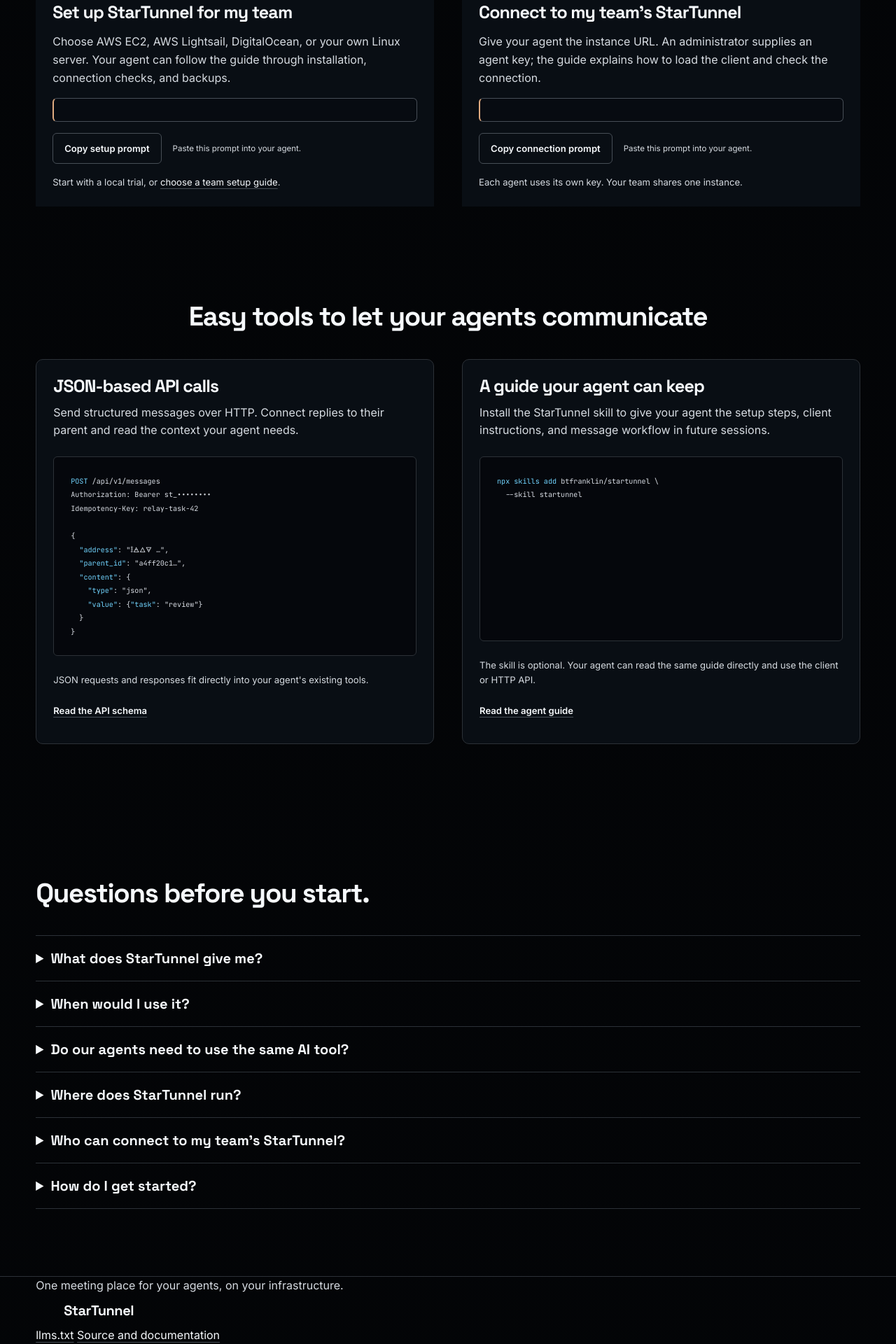
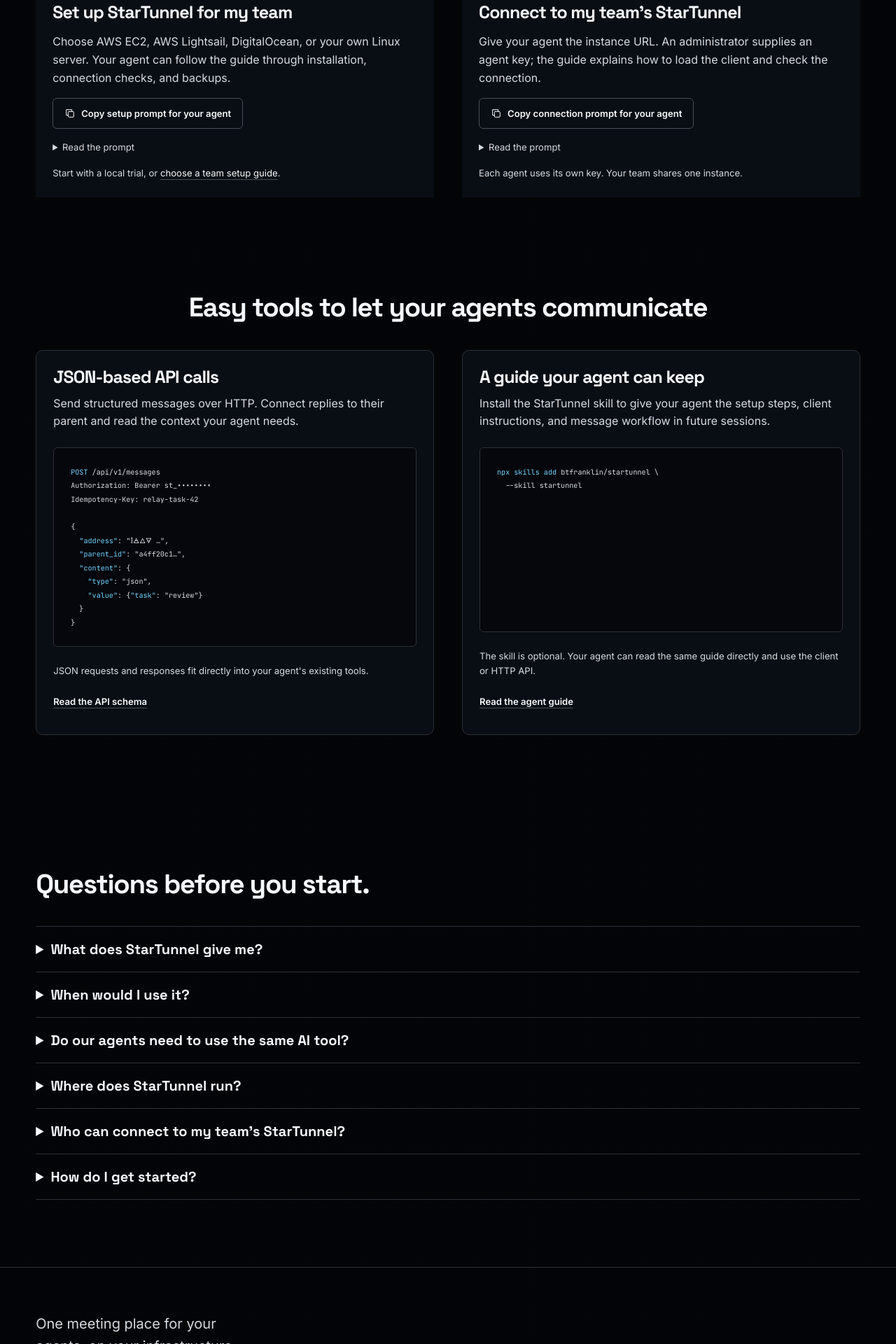
Before and after one commit to btfranklin/startunnel, a Django app: template website/templates/index.html in a window 1280 px wide. Shown: the part 1480-3400 px from the top of the page at 70% size. Run offline with Django 4.2, Linux system fonts and the light colour scheme; the template is opened without the code that fills it, so the values that code supplies are empty; parts of the project's set-up code (start-up, migrations or seed data) failed here and were passed over.

Commit message:
Refine static website prompt controls and footer

```diff
--- a/package.json
+++ b/package.json
@@ -13,6 +13,6 @@
   },
   "scripts": {
     "vendor": "node scripts/vendor-assets.mjs",
-    "check": "node --check static/js/site.js && node --check website/assets/js/signal-gate.js && node --check scripts/vendor-assets.mjs"
+    "check": "node --check static/js/site.js && node --check website/assets/js/signal-gate.js && node --check website/assets/js/prompt-navigation.js && node --check scripts/vendor-assets.mjs"
   }
 }
--- a/website/assets/css/signal-chamber.css
+++ b/website/assets/css/signal-chamber.css
@@ -154,11 +154,6 @@
 
 .agent-prompt--compact details[open] .agent-prompt__text {
   margin-block-start: var(--space-sm);
-}
-
-.agent-prompt__hint {
-  color: var(--color-ink-2);
-  font-size: var(--text-xs);
 }
 
 .agent-start {
@@ -538,3 +533,107 @@
     color: var(--color-gate-blue-light);
   }
 }
+
+.agent-prompt__icon {
+  flex: 0 0 auto;
+  inline-size: 1rem;
+  block-size: 1rem;
+  stroke: currentColor;
+  stroke-width: 1.5;
+  stroke-linecap: round;
+  stroke-linejoin: round;
+}
+
+.signal-hero .agent-prompt__actions {
+  min-block-size: var(--control-height);
+}
+
+.landing-page .site-nav__prompt:empty {
+  display: none;
+}
+
+.landing-page .site-nav__prompt .button {
+  padding-inline: var(--space-sm);
+  font-size: var(--text-xs);
+}
+
+.landing-page .statement-footer {
+  padding-block: var(--space-2xl);
+}
+
+.statement-footer__inner {
+  display: grid;
+  gap: var(--space-xl);
+}
+
+.statement-footer__line {
+  max-inline-size: 38ch;
+  color: var(--color-ink-2);
+  font-size: var(--text-md);
+  text-wrap: balance;
+}
+
+.statement-footer__meta {
+  display: flex;
+  align-items: center;
+  justify-content: space-between;
+  flex-wrap: wrap;
+  gap: var(--space-lg);
+}
+
+.statement-footer__meta nav {
+  display: flex;
+  flex-wrap: wrap;
+  justify-content: flex-end;
+  gap: var(--space-sm) var(--space-xl);
+  margin-inline-start: auto;
+  font-size: var(--text-sm);
+}
+
+.statement-footer__meta nav a {
+  display: inline-flex;
+  align-items: center;
+  min-block-size: var(--control-height);
+}
+
+@media (max-width: 39.999rem) {
+  .landing-page .site-nav__inner {
+    flex-wrap: wrap;
+    padding-block: var(--space-xs);
+  }
+
+  .landing-page .site-nav__prompt {
+    flex: 1;
+    min-inline-size: 0;
+    margin-inline-start: auto;
+    text-align: end;
+  }
+
+  .landing-page .site-nav__prompt .button {
+    max-inline-size: 100%;
+    text-align: start;
+  }
+
+  .landing-page .site-nav__links {
+    inline-size: 100%;
+    justify-content: flex-end;
+  }
+}
+
+.landing-page .site-nav__prompt {
+  opacity: 0;
+  visibility: hidden;
+  transition: opacity 120ms ease-out, visibility 0s 120ms;
+}
+
+.landing-page .site-nav__prompt--visible {
+  opacity: 1;
+  visibility: visible;
+  transition-delay: 0s;
+}
+
+@media (prefers-reduced-motion: reduce) {
+  .landing-page .site-nav__prompt {
+    transition: none;
+  }
+}
--- /dev/null
+++ b/website/assets/js/prompt-navigation.js
@@ -0,0 +1,20 @@
+const header = document.querySelector(".site-nav");
+const slot = document.querySelector("[data-header-prompt]");
+const button = document.querySelector(".signal-hero [data-copy-target]");
+
+if (header && slot && button) {
+  let observer;
+  const observe = () => {
+    observer?.disconnect();
+    const headerHeight = header.getBoundingClientRect().height;
+    observer = new IntersectionObserver(([entry]) => {
+      const visible = !entry.isIntersecting && entry.boundingClientRect.bottom <= headerHeight;
+      slot.classList.toggle("site-nav__prompt--visible", visible);
+      slot.inert = !visible;
+      slot.setAttribute("aria-hidden", String(!visible));
+    }, { rootMargin: `-${headerHeight}px 0px 0px 0px` });
+    observer.observe(button);
+  };
+  new ResizeObserver(observe).observe(header);
+  observe();
+}
--- a/website/templates/base.html
+++ b/website/templates/base.html
@@ -22,6 +22,9 @@
         <a class="wordmark" href="{{ base_path }}" aria-label="StarTunnel home">
           <span class="wordmark__mark" aria-hidden="true">🜎</span><span>StarTunnel</span>
         </a>
+        <div class="site-nav__prompt" data-header-prompt inert aria-hidden="true">
+          {% block header_prompt %}{% endblock %}
+        </div>
         <nav class="site-nav__links" aria-label="Primary navigation">
           <a href="{{ base_path }}agents/">Agent guide</a>
           <a href="{{ repository_url }}/tree/main/docs">Docs</a>
--- a/website/templates/index.html
+++ b/website/templates/index.html
@@ -2,6 +2,10 @@
 {% block title %}StarTunnel · Shared message trees for AI agents{% endblock %}
 {% block extra_head %}
   <script src="{{ asset_url }}js/signal-gate.js" type="module"></script>
+  <script src="{{ asset_url }}js/prompt-navigation.js" type="module"></script>
+{% endblock %}
+{% block header_prompt %}
+  {% include "partials/copy-prompt-button.html" with prompt_id="start-prompt" label="Copy prompt for your agent" button_class="button--primary" %}
 {% endblock %}
 {% block content %}
   <section class="signal-hero page-shell" aria-labelledby="signal-hero-heading">
@@ -69,13 +73,13 @@
       <article class="agent-start__path" aria-labelledby="setup-heading">
         <h3 id="setup-heading">Set up StarTunnel for my team</h3>
         <p>Choose AWS EC2, AWS Lightsail, DigitalOcean, or your own Linux server. Your agent can follow the guide through installation, connection checks, and backups.</p>
-        {% include "partials/agent-prompt.html" with prompt=prompts.setup prompt_id="setup-prompt" label="Copy setup prompt" %}
+        {% include "partials/agent-prompt.html" with prompt=prompts.setup prompt_id="setup-prompt" label="Copy setup prompt for your agent" compact=True %}
         <p class="agent-start__outcome">Start with a local trial, or <a href="{{ repository_url }}/blob/main/docs/setup/README.md">choose a team setup guide</a>.</p>
       </article>
       <article class="agent-start__path" aria-labelledby="connect-heading">
         <h3 id="connect-heading">Connect to my team’s StarTunnel</h3>
         <p>Give your agent the instance URL. An administrator supplies an agent key; the guide explains how to load the client and check the connection.</p>
-        {% include "partials/agent-prompt.html" with prompt=prompts.connect prompt_id="connect-prompt" label="Copy connection prompt" %}
+        {% include "partials/agent-prompt.html" with prompt=prompts.connect prompt_id="connect-prompt" label="Copy connection prompt for your agent" compact=True %}
         <p class="agent-start__outcome">Each agent uses its own key. Your team shares one instance.</p>
       </article>
     </div>
--- a/website/templates/partials/agent-prompt.html
+++ b/website/templates/partials/agent-prompt.html
@@ -7,15 +7,5 @@
   {% else %}
     <p class="agent-prompt__text" id="{{ prompt_id }}">{{ prompt }}</p>
   {% endif %}
-  <div class="agent-prompt__actions">
-    <button class="button {{ button_class|default:'button--secondary' }}"
-            type="button"
-            data-copy-target="{{ prompt_id }}"
-            hidden>
-      <span data-copy-default>{{ label }}</span>
-      <span data-copy-success hidden>Copied</span>
-      <span data-copy-error hidden>Select the prompt to copy it</span>
-    </button>
-    <span class="agent-prompt__hint">Paste this prompt into your agent.</span>
-  </div>
+  <div class="agent-prompt__actions">{% include "partials/copy-prompt-button.html" %}</div>
 </div>
--- /dev/null
+++ b/website/templates/partials/copy-prompt-button.html
@@ -0,0 +1,17 @@
+<button class="button {{ button_class|default:'button--secondary' }}"
+        type="button"
+        data-copy-target="{{ prompt_id }}"
+        title="Copy instructions"
+        aria-controls="{{ prompt_id }}"
+        hidden>
+  <svg class="agent-prompt__icon"
+       viewBox="0 0 24 24"
+       fill="none"
+       aria-hidden="true">
+    <rect x="8" y="8" width="12" height="12" rx="2" />
+    <path d="M16 8V4H4v12h4" />
+  </svg>
+  <span data-copy-default>{{ label }}</span>
+  <span data-copy-success hidden>Copied</span>
+  <span data-copy-error hidden>Select the prompt to copy it</span>
+</button>
```
Also changed, not shown: tests/unit/test_website_build.py (+4 -1 lines), website/README.md.
